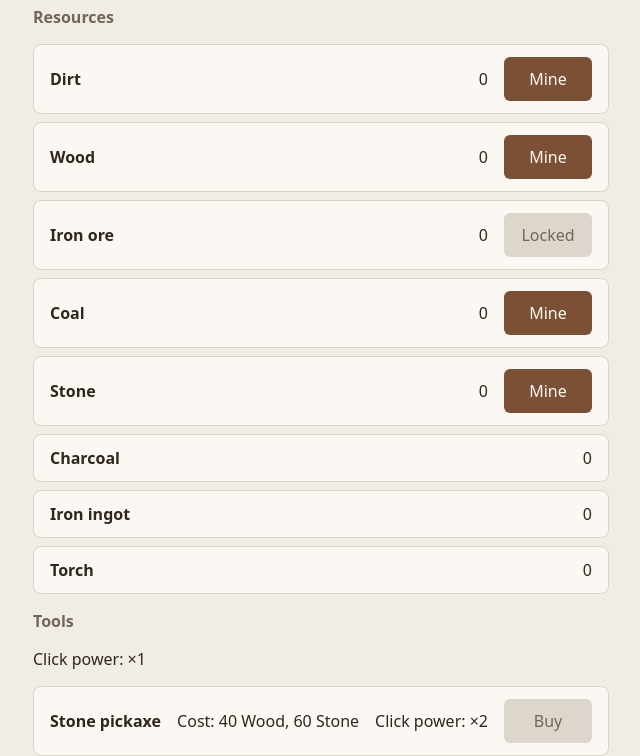
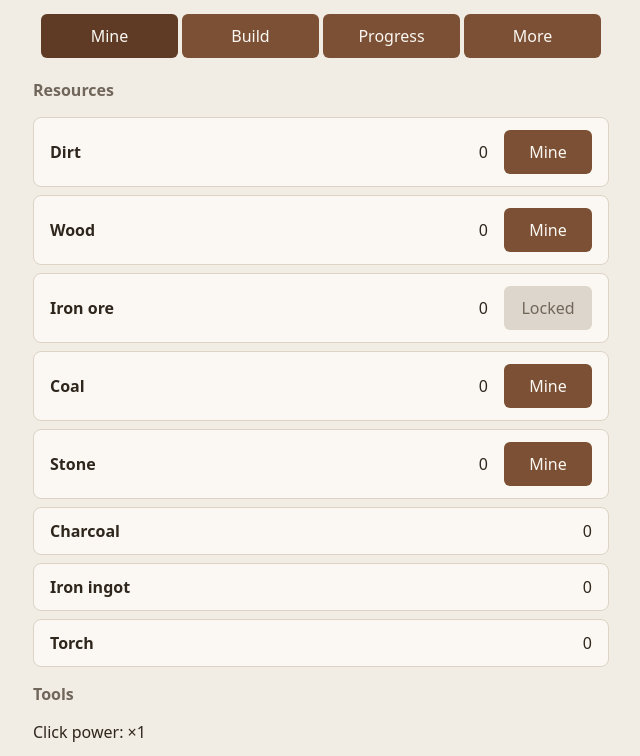
Before and after one commit to braxtonkin/awos-game, a website built with Vite: page index.html in a window 1280 px wide. Shown: the part 96-852 px from the top of the page, without its empty margins (319-959 px from the left). Built offline with nearby package versions, Linux system fonts and the light colour scheme.

Commit message:
AutoWorker attempt 166

```diff
--- a/index.html
+++ b/index.html
@@ -26,7 +26,37 @@
       main {
         max-width: 36rem;
         margin: 0 auto;
-        padding: 1rem;
+        padding: 1rem 1rem 6rem;
+      }
+      nav[role="tablist"] {
+        position: fixed;
+        z-index: 1;
+        right: 0;
+        bottom: 0;
+        left: 0;
+        display: flex;
+        justify-content: center;
+        gap: 0.25rem;
+        padding: 0.5rem;
+        background: var(--card);
+        border-top: 1px solid var(--line);
+      }
+      nav[role="tablist"] button {
+        flex: 1;
+        min-width: 0;
+      }
+      nav[role="tablist"] button[aria-selected="true"] {
+        background: var(--dirt-hover);
+      }
+      @media (min-width: 40rem) {
+        main { padding-bottom: 1rem; }
+        nav[role="tablist"] {
+          position: static;
+          max-width: 36rem;
+          margin: 0 auto;
+          border: 0;
+          background: transparent;
+        }
       }
       h2 {
         font-size: 1rem;
--- a/smoke/smoke.ts
+++ b/smoke/smoke.ts
@@ -50,6 +50,7 @@
   console.log("PASS mine 15 wood");
 
   currentStep = "buy wooden axe";
+  await page.getByRole("tab", { name: "Build" }).click();
   const axe = page.locator("#upgrades li").filter({ has: page.locator(".name", { hasText: /^Wooden axe$/ }) });
   await axe.getByRole("button", { name: "Buy" }).click();
   assertText(await axe.textContent(), "Owned: 1");
@@ -59,6 +60,7 @@
   currentStep = "reload keeps progress";
   await page.reload();
   await page.getByRole("heading", { name: "Block Idle" }).waitFor();
+  await page.getByRole("tab", { name: "Build" }).click();
   assertText(await axe.textContent(), "Owned: 1");
   checkErrors();
   console.log("PASS reload keeps progress");
--- a/src/page.ts
+++ b/src/page.ts
@@ -2,6 +2,8 @@
 import type { GameState } from "./game.ts";
 import { loadSave, serialize } from "./save.ts";
 import { sections } from "./ui/sections.ts";
+import { tabs } from "./ui/tabs.ts";
+import type { Section } from "./ui/section.ts";
 
 export type PageEnv = {
   storage: Pick<Storage, "getItem" | "setItem">;
@@ -17,6 +19,38 @@
   const loaded = loadSave(env.storage.getItem(saveKey));
   let state = catchUp(loaded.state, loaded.savedAt === null ? 0 : Math.max(0, env.now() - loaded.savedAt));
   const redraws: (() => void)[] = [];
+  const configuredSectionIds = new Set<string>(tabs.flatMap((tab) => tab.sections));
+  const tabSections = new Map<string, Section[]>(tabs.map((tab) => [
+    tab.id,
+    sections.filter((section) => tab.id === "more"
+      ? (tab.sections as readonly string[]).includes(section.id) || !configuredSectionIds.has(section.id)
+      : (tab.sections as readonly string[]).includes(section.id)),
+  ]));
+  let selectedTab: string = "mine";
+  const nav = root.ownerDocument.createElement("nav");
+  nav.setAttribute("role", "tablist");
+  const tabButtons = tabs.map((tab) => {
+    const button = root.ownerDocument.createElement("button");
+    button.type = "button";
+    button.setAttribute("role", "tab");
+    button.textContent = tab.label;
+    button.addEventListener("click", () => {
+      selectedTab = tab.id;
+      renderTabs();
+    });
+    nav.append(button);
+    return { id: tab.id, button };
+  });
+  root.append(nav);
+  const sectionElements = new Map<string, HTMLElement>();
+  const renderTabs = (): void => {
+    for (const { id, button } of tabButtons) {
+      button.setAttribute("aria-selected", String(id === selectedTab));
+      button.tabIndex = id === selectedTab ? 0 : -1;
+    }
+    const visible = new Set((tabSections.get(selectedTab) ?? []).map((section) => section.id));
+    for (const [id, element] of sectionElements) element.hidden = !visible.has(id);
+  };
   const update = (next: GameState): void => {
     state = next;
     redraws.forEach((redraw) => redraw());
@@ -25,12 +59,14 @@
   for (const section of sections) {
     const wrapper = root.ownerDocument.createElement("section");
     wrapper.dataset.section = section.id;
+    sectionElements.set(section.id, wrapper);
     const heading = root.ownerDocument.createElement("h2");
     heading.textContent = section.title;
     wrapper.append(heading);
     root.append(wrapper);
     redraws.push(section.build({ root: wrapper, state: () => state, update, env }));
   }
+  renderTabs();
   update(state);
   return { tick: () => update(tick(state)) };
 }
--- a/src/ui/reset.ts
+++ b/src/ui/reset.ts
@@ -2,7 +2,7 @@
 import type { Section } from "./section.ts";
 
 export const resetSection: Section = {
-  id: "game",
+  id: "reset",
   title: "Game",
   build({ root, update, env }) {
     const button = root.ownerDocument.createElement("button");
--- /dev/null
+++ b/src/ui/tabs.ts
@@ -0,0 +1,6 @@
+export const tabs = [
+  { id: "mine", label: "Mine", sections: ["event", "resources", "tools", "zones"] },
+  { id: "build", label: "Build", sections: ["upgrades", "crafting"] },
+  { id: "progress", label: "Progress", sections: ["achievements", "stats"] },
+  { id: "more", label: "More", sections: ["save", "reset"] },
+] as const;
```
Also changed, not shown: AGENTS.md (+1 -0 lines), test/page.test.ts (+2 -2 lines), test/tabs.test.ts (added, +24 -0 lines).
